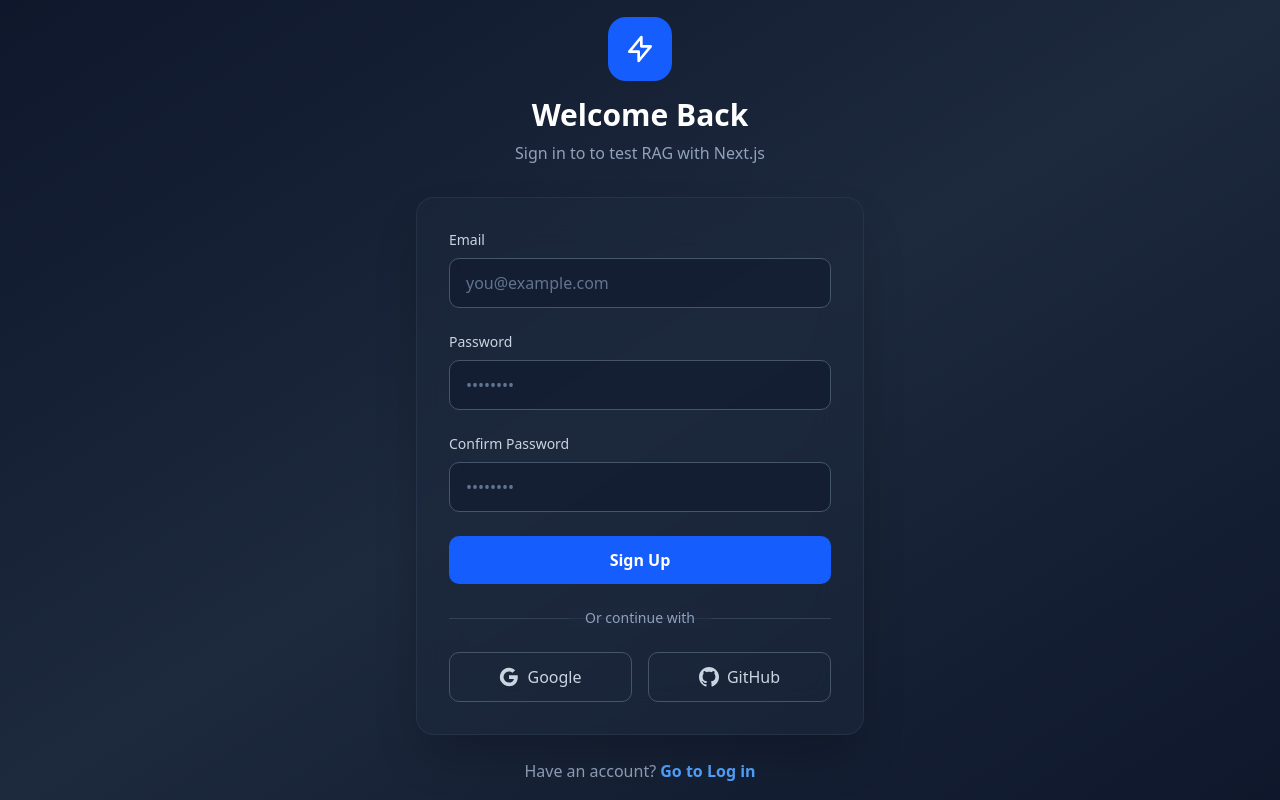
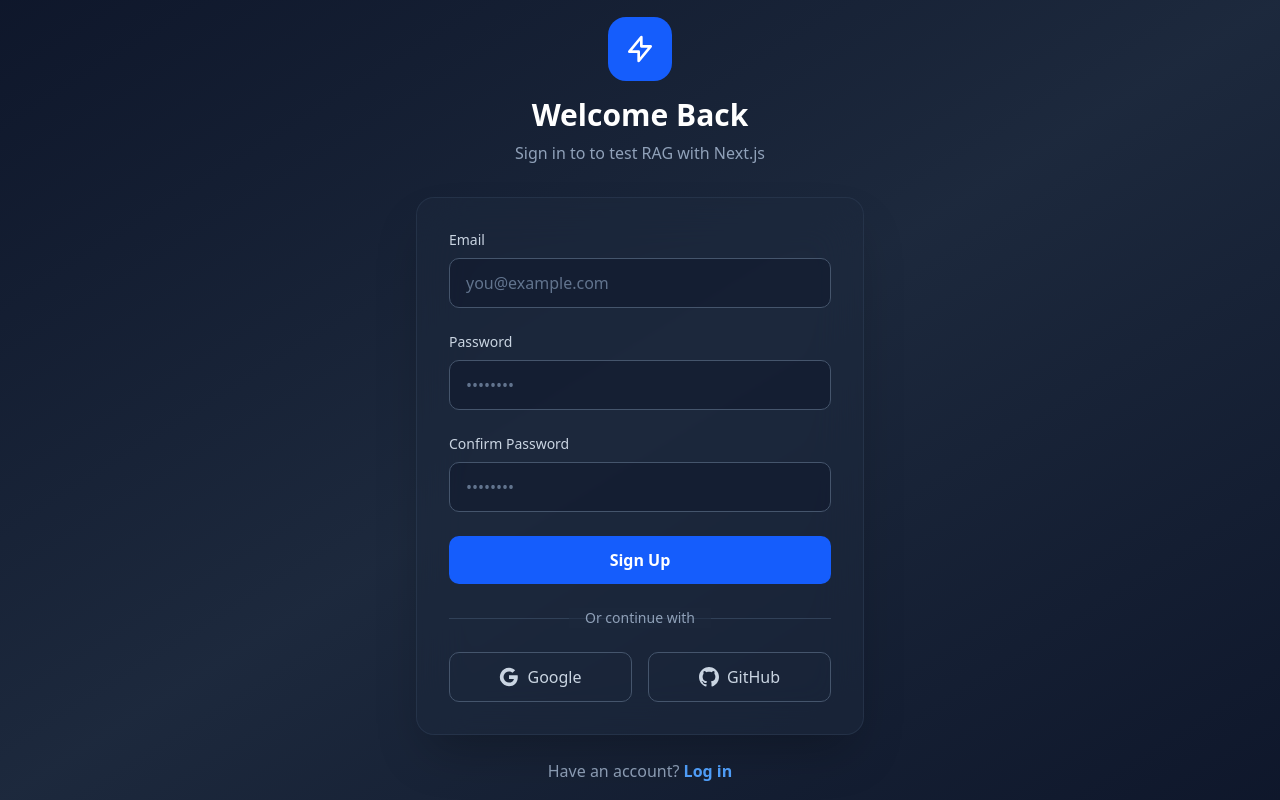
Before and after one commit to earthddx/next-rag, a Next.js app: page /signup in a window 1280 px wide. Built offline with nearby package versions, Linux system fonts and the light colour scheme; no server answers.

Commit message:
wording fix

```diff
--- a/app/(auth)/signup/SignupClient.tsx
+++ b/app/(auth)/signup/SignupClient.tsx
@@ -84,7 +84,7 @@ function SignupClient() {
                 <p className="text-center mt-6 text-slate-400">
                     Have an account?{' '}
                     <Link href="/login" className="text-blue-400 hover:text-blue-300 font-semibold transition">
-                        Go to Log in
+                        Log in
                     </Link>
                 </p>
             </div>
```
